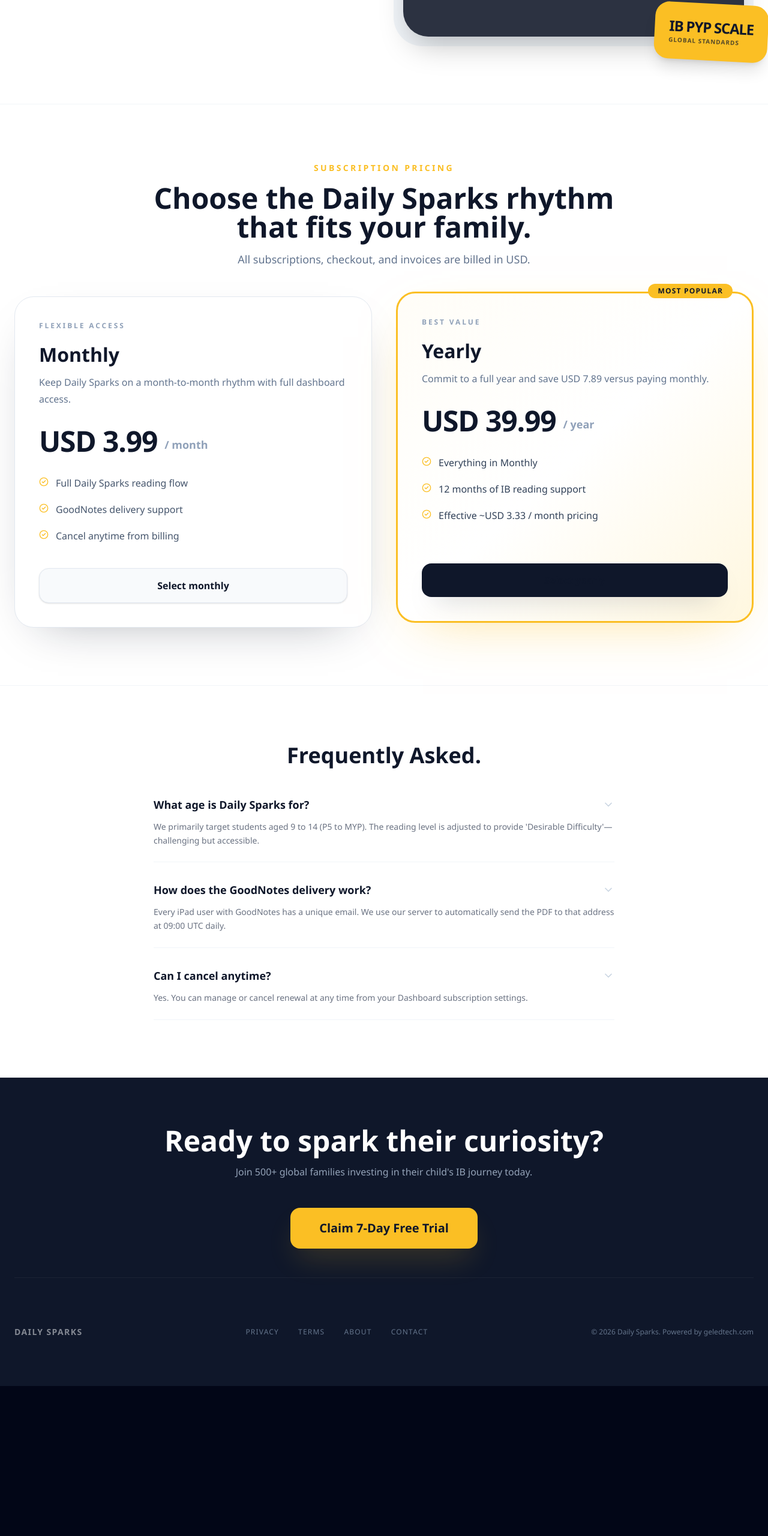
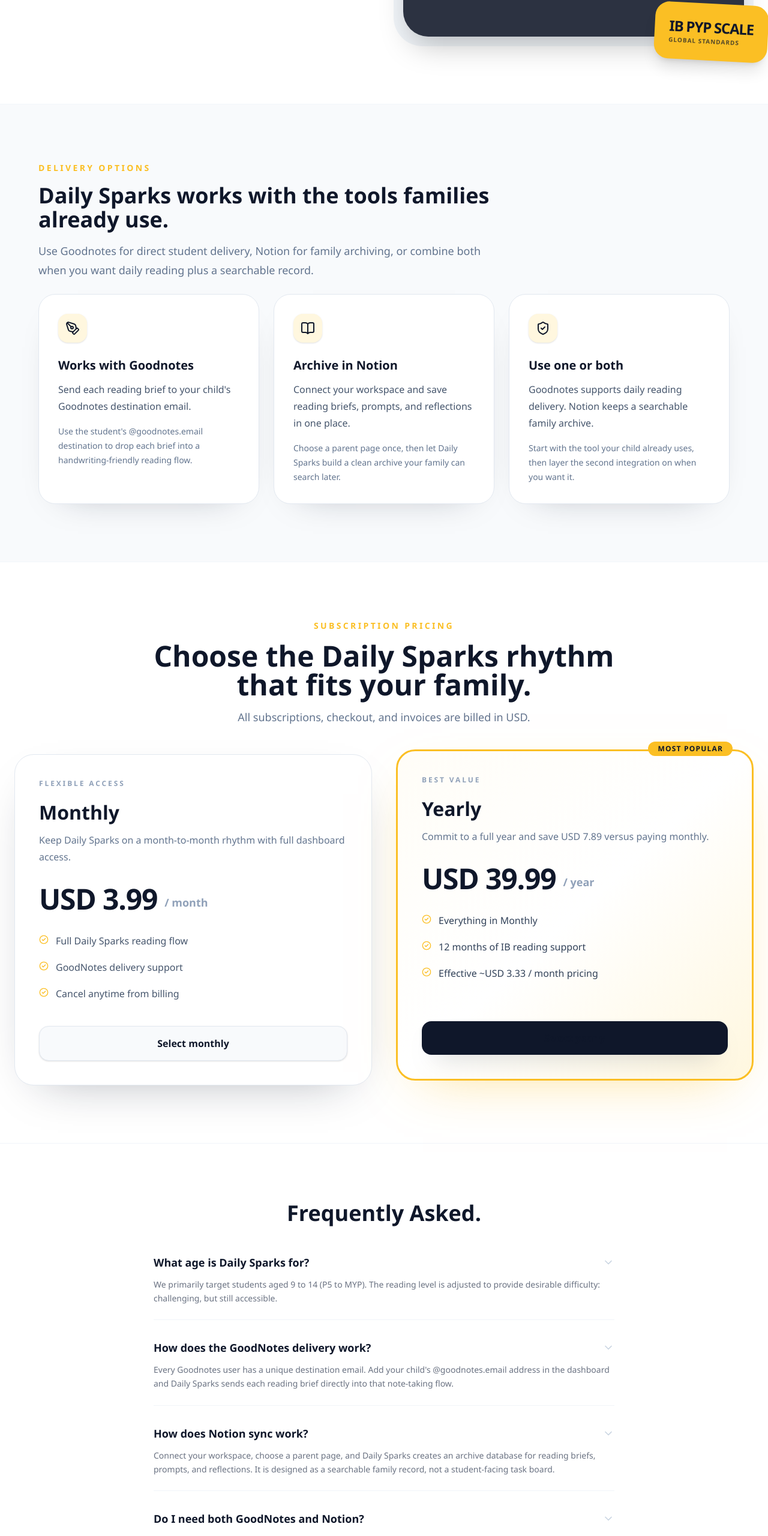
Before and after one commit to GrowthEdtech/dailysparks, a Next.js app: page / in a window 1280 px wide. Shown: the part 2814-5374 px from the top of the page at 60% size. Before the commit the page ends 5124 px from the top, so only its background shows below. Built offline with nearby package versions, Linux system fonts and the light colour scheme; grey boxes are pictures that could not be loaded.

Commit message:
feat: add landing delivery guidance

```diff
--- /dev/null
+++ b/src/app/home-content.ts
@@ -0,0 +1,51 @@
+import { BookOpen, PenTool, ShieldCheck } from "lucide-react";
+
+export const deliveryOptions = [
+  {
+    title: "Works with Goodnotes",
+    description:
+      "Send each reading brief to your child's Goodnotes destination email.",
+    detail:
+      "Use the student's @goodnotes.email destination to drop each brief into a handwriting-friendly reading flow.",
+    icon: PenTool,
+  },
+  {
+    title: "Archive in Notion",
+    description:
+      "Connect your workspace and save reading briefs, prompts, and reflections in one place.",
+    detail:
+      "Choose a parent page once, then let Daily Sparks build a clean archive your family can search later.",
+    icon: BookOpen,
+  },
+  {
+    title: "Use one or both",
+    description:
+      "Goodnotes supports daily reading delivery. Notion keeps a searchable family archive.",
+    detail:
+      "Start with the tool your child already uses, then layer the second integration on when you want it.",
+    icon: ShieldCheck,
+  },
+] as const;
+
+export const landingFaqItems = [
+  {
+    q: "What age is Daily Sparks for?",
+    a: "We primarily target students aged 9 to 14 (P5 to MYP). The reading level is adjusted to provide desirable difficulty: challenging, but still accessible.",
+  },
+  {
+    q: "How does the GoodNotes delivery work?",
+    a: "Every Goodnotes user has a unique destination email. Add your child's @goodnotes.email address in the dashboard and Daily Sparks sends each reading brief directly into that note-taking flow.",
+  },
+  {
+    q: "How does Notion sync work?",
+    a: "Connect your workspace, choose a parent page, and Daily Sparks creates an archive database for reading briefs, prompts, and reflections. It is designed as a searchable family record, not a student-facing task board.",
+  },
+  {
+    q: "Do I need both GoodNotes and Notion?",
+    a: "No. Goodnotes is best when you want daily reading delivered straight to the student's iPad. Notion is best when you want a family archive. You can use either one on its own or combine both.",
+  },
+  {
+    q: "Can I cancel anytime?",
+    a: "Yes. You can manage plan changes or cancel renewal anytime from your dashboard subscription settings.",
+  },
+] as const;
--- a/src/app/page.tsx
+++ b/src/app/page.tsx
@@ -11,6 +11,7 @@ import {
 
 import HomePricingSection from "./home-pricing-section";
 import { DEFAULT_PRICING_MARKET } from "../lib/pricing-market";
+import { deliveryOptions, landingFaqItems } from "./home-content";
 
 export default async function Home() {
   return (
@@ -220,6 +221,47 @@ export default async function Home() {
         </div>
       </section>
 
+      <section className="bg-[#f8fafc] text-[#0f172a] py-24 px-6 border-t border-slate-100">
+        <div className="max-w-6xl mx-auto space-y-6">
+          <div className="max-w-3xl space-y-4">
+            <p className="text-sm font-bold uppercase tracking-[0.24em] text-[#fbbf24]">
+              Delivery options
+            </p>
+            <h2 className="text-3xl md:text-4xl font-extrabold">
+              Daily Sparks works with the tools families already use.
+            </h2>
+            <p className="text-slate-500 text-lg leading-8">
+              Use Goodnotes for direct student delivery, Notion for family archiving,
+              or combine both when you want daily reading plus a searchable record.
+            </p>
+          </div>
+
+          <div className="grid gap-6 md:grid-cols-3">
+            {deliveryOptions.map((option) => {
+              const Icon = option.icon;
+
+              return (
+                <div
+                  key={option.title}
+                  className="rounded-[28px] border border-slate-200 bg-white p-8 shadow-[0_22px_60px_-45px_rgba(15,23,42,0.4)]"
+                >
+                  <div className="mb-6 flex h-12 w-12 items-center justify-center rounded-2xl bg-[#fff7df] text-[#0f172a] shadow-sm">
+                    <Icon className="h-6 w-6" />
+                  </div>
+                  <h3 className="text-xl font-bold text-[#0f172a]">{option.title}</h3>
+                  <p className="mt-3 text-base leading-7 text-slate-600">
+                    {option.description}
+                  </p>
+                  <p className="mt-4 text-sm leading-6 text-slate-500">
+                    {option.detail}
+                  </p>
+                </div>
+              );
+            })}
+          </div>
+        </div>
+      </section>
+
       <HomePricingSection initialPricingMarket={DEFAULT_PRICING_MARKET} />
 
       {/* --- Section 6: FAQ --- */}
@@ -228,11 +270,7 @@ export default async function Home() {
            <h2 className="text-4xl font-extrabold text-center">Frequently Asked.</h2>
 
            <div className="space-y-8">
-              {[
-                { q: "What age is Daily Sparks for?", a: "We primarily target students aged 9 to 14 (P5 to MYP). The reading level is adjusted to provide 'Desirable Difficulty'—challenging but accessible." },
-                { q: "How does the GoodNotes delivery work?", a: "Every iPad user with GoodNotes has a unique email. We use our server to automatically send the PDF to that address at 09:00 UTC daily." },
-                { q: "Can I cancel anytime?", a: "Yes. You can manage or cancel renewal at any time from your Dashboard subscription settings." }
-              ].map((item, i) => (
+              {landingFaqItems.map((item, i) => (
                 <div key={i} className="group border-b border-slate-100 pb-6 cursor-pointer">
                   <div className="flex justify-between items-center mb-3">
                     <h4 className="font-bold text-lg group-hover:text-[#fbbf24] transition-colors">{item.q}</h4>
```
Also changed, not shown: 1 other file (tests, documents, lock files or other folders).
